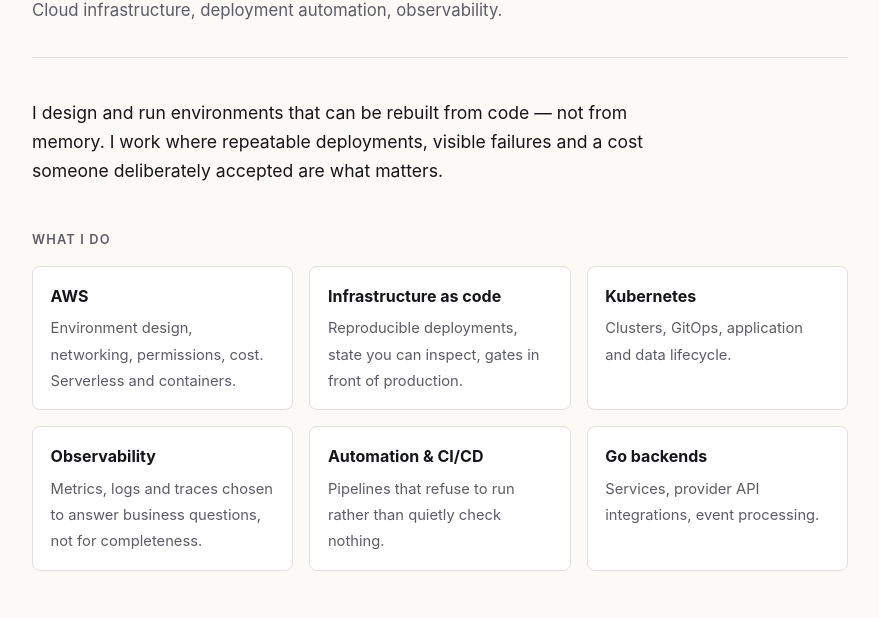
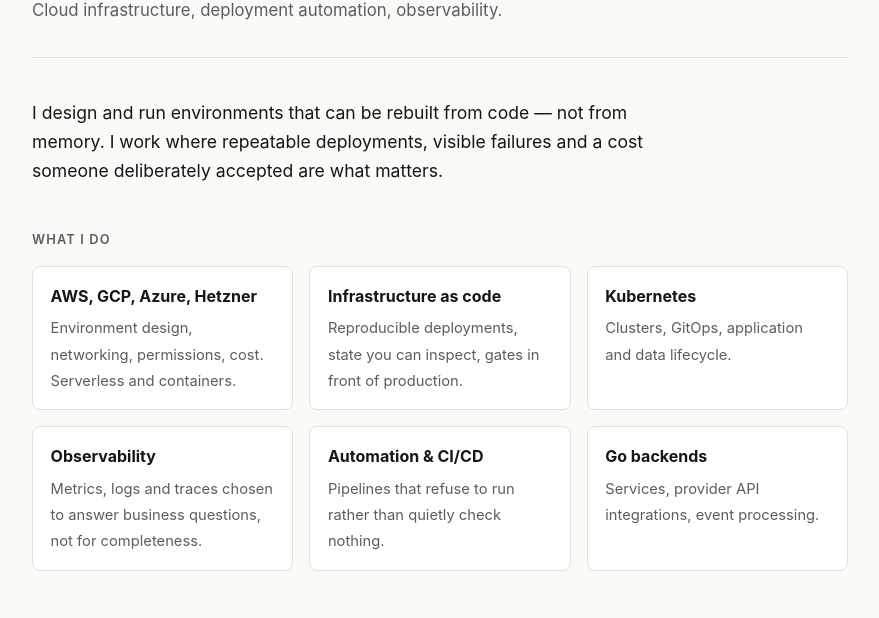
Before and after one commit to jpazdyga/pazdyga.pl, a plain HTML site: page index.html in a window 1280 px wide. Shown: the part 178-796 px from the top of the page, without its empty margins (200-1079 px from the left). Drawn offline with Linux system fonts and the light colour scheme.

Commit message:
dodaj GCP, Azure, Hetzner obok AWS

```diff
--- a/index.html
+++ b/index.html
@@ -74,7 +74,7 @@
 
   <h2>What I do</h2>
   <ul class="uslugi">
-    <li><strong>AWS</strong><span>Environment design, networking, permissions, cost. Serverless and containers.</span></li>
+    <li><strong>AWS, GCP, Azure, Hetzner</strong><span>Environment design, networking, permissions, cost. Serverless and containers.</span></li>
     <li><strong>Infrastructure as code</strong><span>Reproducible deployments, state you can inspect, gates in front of production.</span></li>
     <li><strong>Kubernetes</strong><span>Clusters, GitOps, application and data lifecycle.</span></li>
     <li><strong>Observability</strong><span>Metrics, logs and traces chosen to answer business questions, not for completeness.</span></li>
```
Also changed, not shown: pl/index.html (+1 -1 lines).
